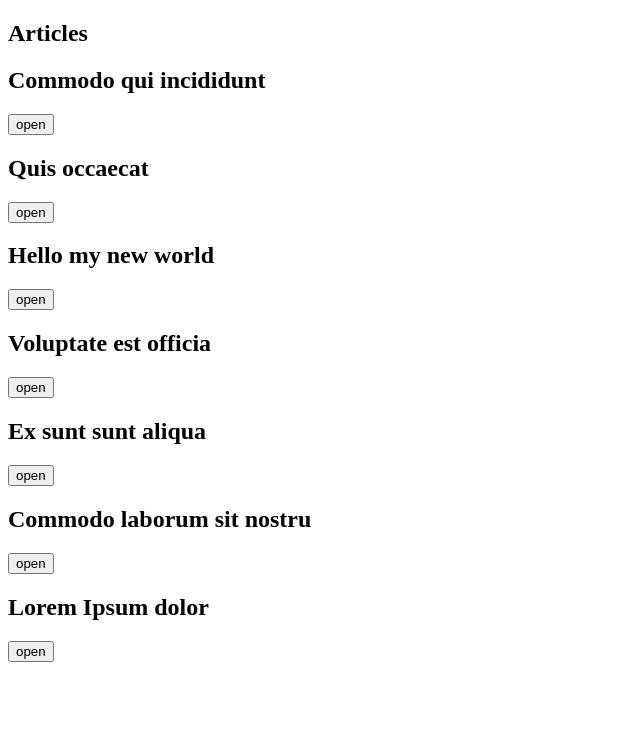
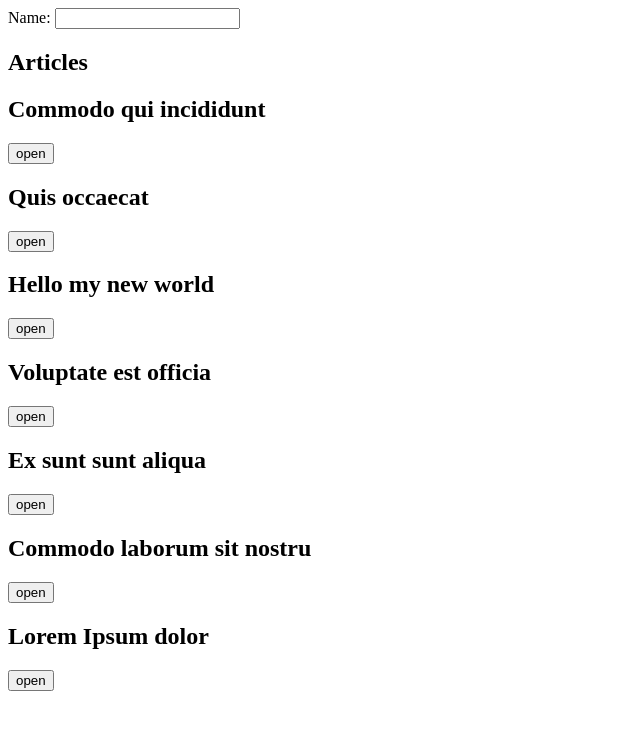
Before and after one commit to smartkot/my-react, a React (Create React App) app: page / in a window 1280 px wide. Shown: the top 730 px of the page, without its empty margins (0-640 px from the left). Built offline with nearby package versions, Linux system fonts and the light colour scheme.

Commit message:
Add userform

```diff
--- a/package.json
+++ b/package.json
@@ -6,7 +6,8 @@
     "prop-types": "^15.6.0",
     "react": "^16.0.0",
     "react-dom": "^16.0.0",
-    "react-scripts": "1.0.17"
+    "react-scripts": "1.0.17",
+    "react-select": "^1.0.0-rc.10"
   },
   "scripts": {
     "start": "react-scripts start",
--- a/src/components/Article.js
+++ b/src/components/Article.js
@@ -1,8 +1,8 @@
-import React, {Component, PureComponent} from 'react';
+import React, {Component} from 'react';
 import PropTypes from 'prop-types';
 import CommentList from './CommentList';
 
-class Article extends PureComponent {
+class Article extends Component {
 
     static propTypes = {
         article: PropTypes.shape({
--- a/src/components/ArticleList.js
+++ b/src/components/ArticleList.js
@@ -2,6 +2,7 @@ import React, {Component} from 'react';
 import PropTypes from 'prop-types';
 import Article from './Article';
 import Accordion from '../decorators/Accordion';
+import Userform from './Userform';
 
 class ArticleList extends Component {
 
@@ -26,11 +27,13 @@ class ArticleList extends Component {
 
         return (
             <section>
+                <Userform />
                 <h1>Articles</h1>
                 {articleElements}
             </section>
         )
     }
+
 }
 
 export default Accordion(ArticleList);
--- /dev/null
+++ b/src/components/Userform.js
@@ -0,0 +1,26 @@
+import React from 'react';
+
+export default class Userform extends React.Component {
+
+    state = {
+        username: ''
+    };
+
+    render() {
+        return (<div>
+            Name: <input type="text"
+                         value={this.state.username}
+                         onChange={this.handleUsernameChange} />
+        </div>
+        )
+    }
+
+    handleUsernameChange = (ev) => {
+        if (ev.target.value.length > 10) return;
+        console.log('event = ', ev.target.value);
+        this.setState({
+            username: ev.target.value
+        });
+    }
+
+}
```
